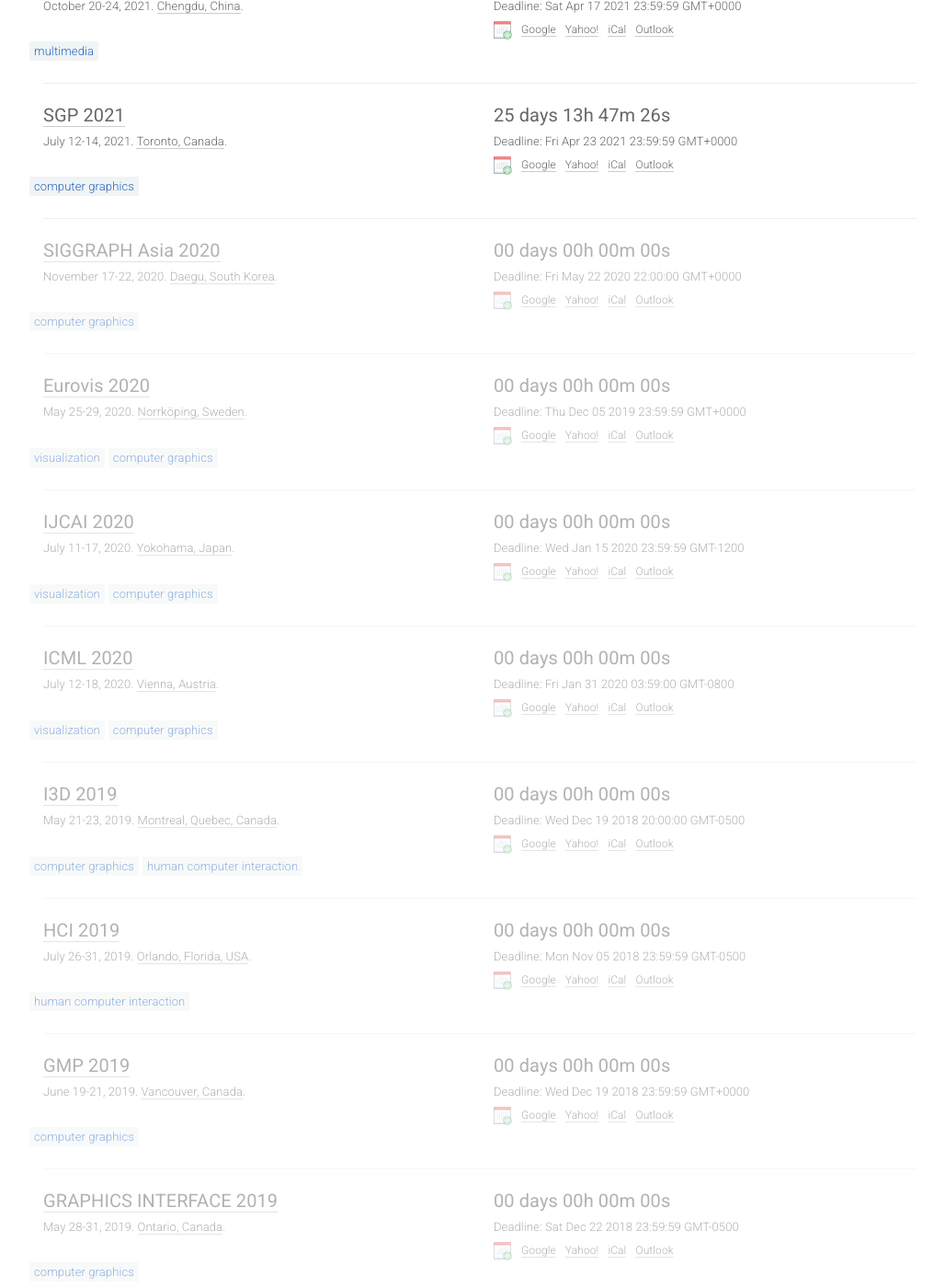
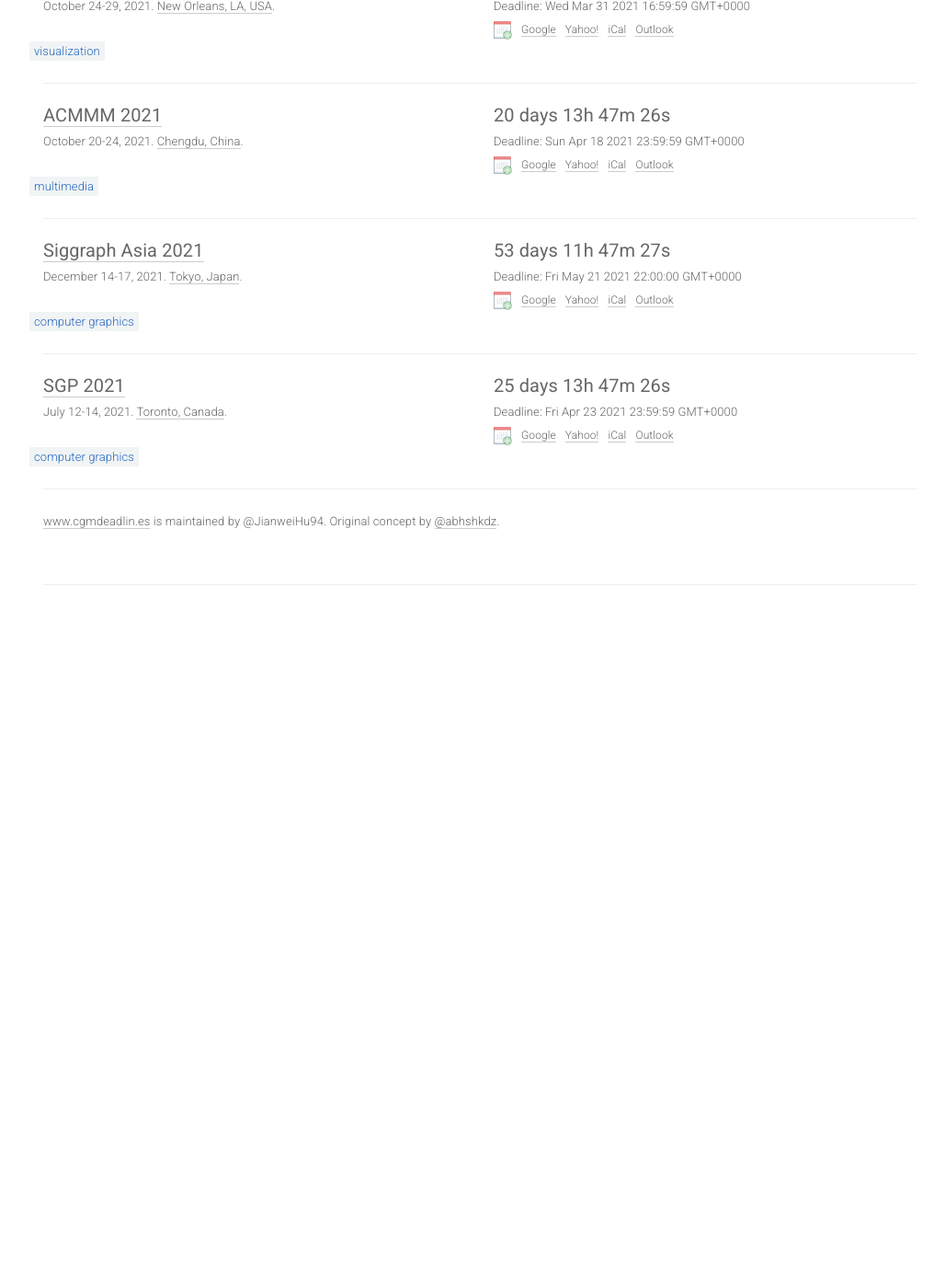
Before and after one commit to JianweiHu94/cgm-deadlines, a Jekyll site: the page built from index.html, in a window 1280 px wide and 1400 px high, scrolled down 226 px. Shown: the whole window at 92% size, without its empty margins (118-1146 px from the left). Built offline with Jekyll 4.4.1, drawn with Linux system fonts in a browser that asks for light colours; nearby versions of some CDN libraries; after the commit the page ends 900 px from its top, so only the background shows below that; some of the changed text lies outside the part shown.

Commit message:
Update conferences.yml

```diff
--- a/_data/conferences.yml
+++ b/_data/conferences.yml
@@ -1,14 +1,34 @@
 ---
+
+- title: VIS
+  year: 2021
+  id: ieee-vis
+  link: http://ieeevis.org/year/2021/welcome
+  deadline: '2021-03-31 16:59:59'
+  timezone: PTD
+  date: October 24-29, 2021
+  place: New Orleans, LA, USA
+  sub: V
 
 - title: ACMMM
   year: 2021
   id: acm-mm21
   link: https://2021.acmmm.org/
-  deadline: '2021-04-17 23:59:59'
+  deadline: '2021-04-18 23:59:59'
   timezone: UTC
   date: October 20-24, 2021
   place: Chengdu, China
   sub: MM
+
+- title: Siggraph Asia
+  year: 2021
+  id: sig-asia21
+  link: https://sa2021.siggraph.org/en/
+  deadline: '2021-05-21 22:00:00'
+  timezone: UTC
+  date: December 14-17, 2021
+  place: Tokyo, Japan
+  sub: CG
 
 - title: SGP
   year: 2021
@@ -19,290 +39,3 @@
   date: July 12-14, 2021
   place: Toronto, Canada
   sub: CG
-
-- title: SIGGRAPH Asia
-  year: 2020
-  id: siggraph-asia20
-  link: https://sa2020.siggraph.org/en/
-  deadline: '2020-05-22 22:00:00'
-  timezone: UTC
-  date: November 17-22, 2020
-  place: Daegu, South Korea
-  sub: CG
-
-
-- title: Eurovis
-  year: 2020
-  id: ev2020
-  link: https://conferences.eg.org/egev20/
-  deadline: '2019-12-05 23:59:59'
-  timezone: GMT
-  date: May 25-29, 2020
-  place: Norrköping, Sweden
-  sub: V
-  sub1: CG
-
-- title: IJCAI
-  year: 2020
-  id: ijcai2020
-  link: http://www.ijcai20.org/
-  deadline: '2020-01-15 23:59:59'
-  timezone: UTC-12
-  date: July 11-17, 2020
-  place: Yokohama, Japan
-  sub: V
-  sub1: CG
-
-- title: ICML
-  year: 2020
-  id: icml2020
-  link: https://icml.cc/Conferences/2020
-  deadline: '2020-01-31 03:59:00'
-  timezone: UTC-8
-  date: July 12-18, 2020
-  place: Vienna, Austria
-  sub: V
-  sub1: CG
-
-- title: I3D
-  year: 2019
-  id: i3d2019
-  link: http://i3dsymposium.github.io/2019
-  deadline: '2018-12-19 20:00:00'
-  timezone: EST
-  date: May 21-23, 2019
-  place: Montreal, Quebec, Canada
-  sub: CG
-  sub1: HCI
-
-
-- title: HCI
-  year: 2019
-  id: hci2019
-  link: http://2019.hci.international/
-  deadline: '2018-11-05 23:59:59'
-  timezone:
-  date: July 26-31, 2019
-  place: Orlando, Florida, USA
-  sub: HCI
-  sub1: HCI
-
-- title: GMP
-  year: 2019
-  id: gmp2019
-  link: https://gmpconf.github.io/GMP2019/index.html
-  deadline: '2018-12-19 23:59:59'
-  timezone: UTC
-  date: June 19-21, 2019
-  place: Vancouver, Canada
-  sub: CG
-  sub1: CG
-
-- title: GRAPHICS INTERFACE
-  year: 2019
-  id: gi2019
-  link: http://graphicsinterface.org/conference/2019/
-  deadline: '2018-12-22 23:59:59'
-  timezone: EST
-  date: May 28-31, 2019
-  place: Ontario, Canada
-  sub: CG
-
-- title: EUROVIS
-  year: 2019
-  id: eurovis2019
-  link: https://www.eurovis.org/
-  deadline: '2018-12-12 23:59:59'
-  timezone: UTC/GMT
-  date: June 03-07, 2019
-  place: Porto, Portugal
-  sub: V
-  sub1:
-
-
-- title: SPM
-  year: 2019
-  id: smp2019
-  link: https://project.inria.fr/spm2019/
-  deadline: '2019-02-08 23:59:59'
-  timezone:
-  date: June 17-19, 2019
-  place: Vancouver, Canada
-  sub: CG
-
-
-- title: HPG
-  year: 2019
-  id: hpg2019
-  link: https://www.highperformancegraphics.org/2019/
-  deadline: '2019-04-04 23:59:00'
-  timezone: UTC/GMT
-  date: July 08-10, 2019
-  place: Strasbourg, France
-  sub: CG
-
-
-
-- title: SCA
-  year: 2019
-  id: sca2019
-  link: https://sca2019.kaist.ac.kr
-  deadline: '2019-04-05 23:59:59'
-  timezone: UTC
-  date: July 26-28, 2019
-  place: Los Angeles, California
-  sub: CG
-
-
-- title: CGI
-  year: 2019
-  id: cgi2019
-  link: http://www.cgs-network.org/cgi19/
-  deadline: '2019-04-07 23:59:59'
-  timezone: UTC
-  date: June 17-20, 2019
-  place: Calgary, Canada
-  sub: CG
-
-
-- title: IEEE VIS
-  year: 2019
-  id: ieeevis2019
-  link: http://ieeevis.org/year/2019/welcome
-  deadline: '2019-03-31 23:59:59'
-  timezone: UTC/GMT
-  date: October 20-25, 2019
-  place: Vancouver, Canada
-  sub: V
-  sub1:
-
-- title: ACMMM
-  year: 2019
-  id: acmmm2019
-  link: https://www.acmmm.org/2019
-  deadline: '2019-04-08 23:59:59'
-  date: October 21-25, 2019
-  place: Nice, France
-  sub: MM
-  sub1: CG
-
-- title: SGP
-  year: 2019
-  id: sgp2019
-  link: https://sgp2019.di.unimi.it/
-  deadline: '2019-04-11 23:59:59'
-  timezone: UTC/GMT
-  date: July 08-10, 2019
-  place: Milan, Italy
-  sub: CG
-  sub1: CG
-
-- title: EGSR
-  year: 2019
-  id: egsr2019
-  link: http://egsr2019.icube.unistra.fr
-  deadline: '2019-04-16 23:59:59'
-  timezone: UTC
-  date: July 10-12, 2019
-  place: Strasbourg, France
-  sub: CG
-
-
-- title: SIGGRAPH ASIA
-  year: 2019
-  id: sigasia2019
-  link: https://sa2019.siggraph.org
-  deadline: '2019-05-20 22:00:00'
-  timezone: UTC/GMT
-  date: November 17-20, 2019
-  place: Brisbane, Australia
-  sub: CG
-
-- title: ICIG
-  year: 2019
-  id: icig2019
-  link: http://icig2019.csig.org.cn/
-  deadline: '2019-05-20 23:59:59'
-  timezone: UTC-8
-  date: August 23-25, 2019
-  place: Beijing, China
-  sub: CG
-  sub1:
-
-- title: VRIP
-  year: 2019
-  id: virp2019
-  link: http://www.vrip.org/
-  deadline: '2019-05-20 23:59:59'
-  timezone:
-  date: August 22-24, 2019
-  place: Melbourne, Australia
-  sub: VR
-  sub1: CG
-
-- title: Pacific Graphics
-  year: 2019
-  id: pg2019
-  link: http://pg19.org/
-  deadline: '2019-06-07 23:59:59'
-  timezone: UTC+9
-  date: October 14-17, 2019
-  place: Seoul, Korea
-  sub: CG
-  sub1: CG
-
-- title: 3D Vision
-  year: 2019
-  id: asd
-  link: http://3dv19.gel.ulaval.ca/index.html
-  deadline: '2019-06-10 23:59:59'
-  timezone: UTC-5
-  date: September 16-19, 2019
-  place: Quebec, Canada
-  sub: CG
-  sub1: CG
-
-- title: Multimedia Modeling
-  year: 2020
-  id: mmm2020
-  link: http://www.mmm2020.kr/
-  deadline: '2019-07-12 23:59:59'
-  timezone: UTC+9
-  date: January 5-8, 2020
-  place: Daejeon, Korea
-  sub: MM
-  sub1: MM
-
-- title: VRCAI
-  year: 2019
-  id: vrcai2019
-  link: https://vrcai.siggraph.org/
-  deadline: '2019-09-18 23:59:59'
-  timezone: UTC+10
-  date: November  14-16, 2019
-  place: Brisbane, Australia
-  sub: VR
-  sub1: VR
-
-- title: CHI
-  year: 2020
-  id: chi2020
-  link: https://chi2020.acm.org/
-  deadline: '2019-09-20 23:59:59'
-  timezone: UTC-10
-  date: April 25-30, 2020
-  place: Honolulu, USA
-  sub: HCI
-  sub1: HCI
-
-
-- title: Eurographics
-  year: 2020
-  id: eg2020
-  link: https://conferences.eg.org/egev20/
-  deadline: '2019-10-03 23:59:59'
-  timezone: GMT
-  date: May 25-29, 2020
-  place: Norrköping, Sweden
-  sub: CG
-  sub1: V
```
